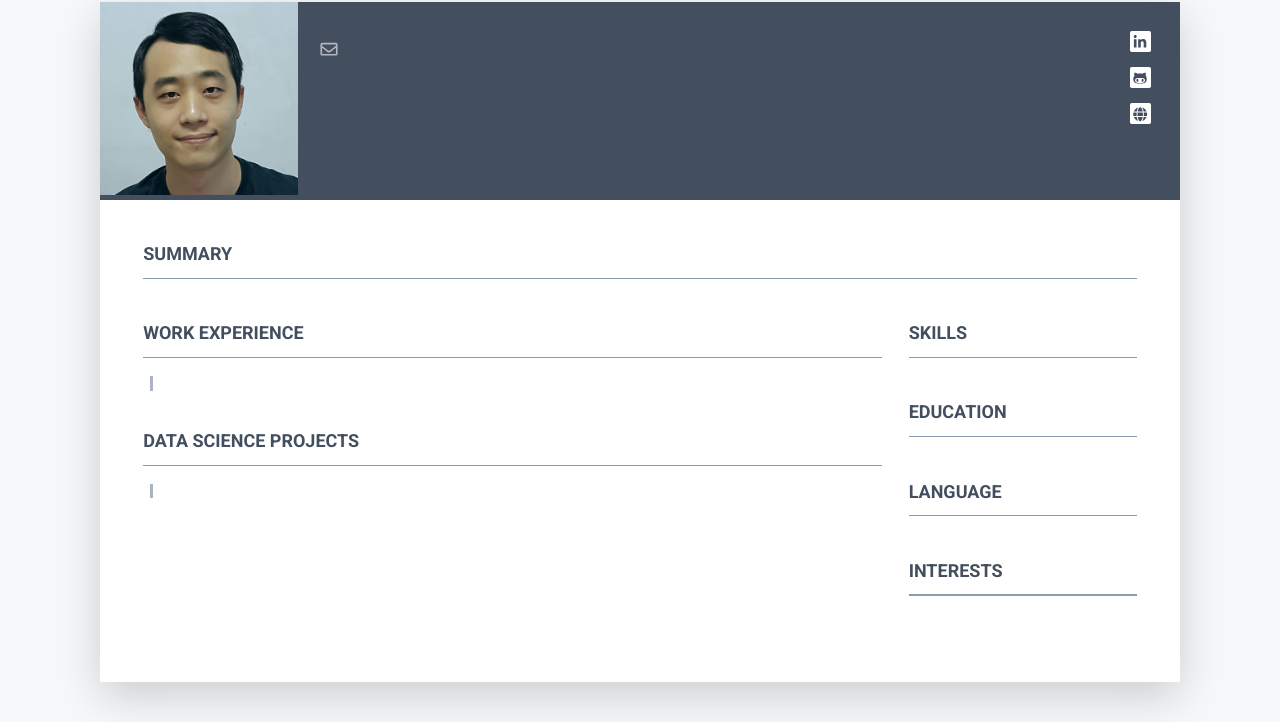
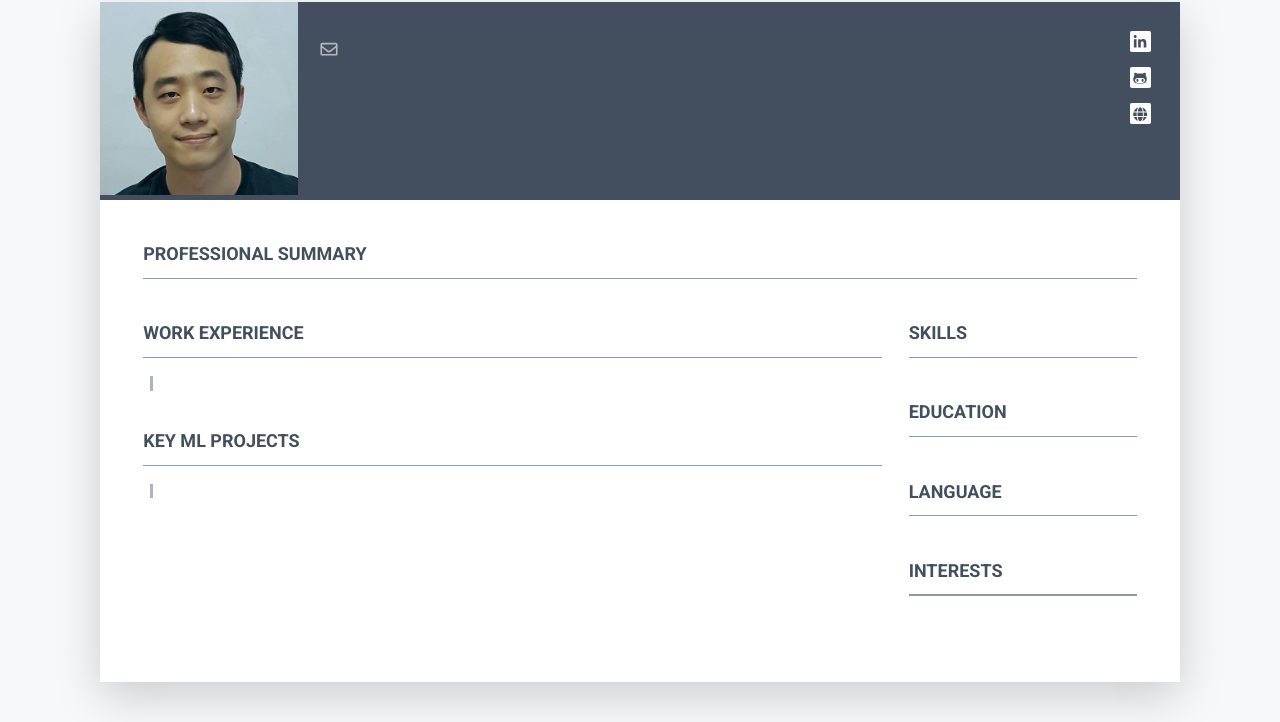
Before and after one commit to chern1990/resume-web, a FastAPI app: template templates/resume.html in a window 1280 px wide. Shown: the top 722 px of the page. Run offline with FastAPI, Linux system fonts and the light colour scheme; the template is opened without the code that fills it, so the values that code supplies are empty; some libraries are stand-ins or nearby versions.

Commit message:
Update resume.html

```diff
--- a/templates/resume.html
+++ b/templates/resume.html
@@ -2,16 +2,6 @@
 <html lang="en">
 
 <head>
-    <!-- Google tag (gtag.js) -->
-    <script async src="https://www.googletagmanager.com/gtag/js?id=G-G5N8NQ8HF9"></script>
-    <script>
-      window.dataLayer = window.dataLayer || [];
-      function gtag(){dataLayer.push(arguments);}
-      gtag('js', new Date());
-
-      gtag('config', 'G-G5N8NQ8HF9');
-    </script>
-
     <title>{{resume_title}}</title>
     <!-- Meta -->
     <meta charset="utf-8">
@@ -74,7 +64,7 @@
                 </header>
                 <div class="resume-body p-5">
                     <section class="resume-section summary-section mb-5">
-                        <h2 class="resume-section-title text-uppercase font-weight-bold pb-3 mb-3">Summary</h2>
+                        <h2 class="resume-section-title text-uppercase font-weight-bold pb-3 mb-3">Professional Summary</h2>
                         <div class="resume-section-content">
                             {% for s in summary %}
                                 {{s | safe}}
@@ -116,8 +106,7 @@
                                 </div>
                             </section>
                             <section class="resume-section experience-section mb-5">
-                                <h2 class="resume-section-title text-uppercase font-weight-bold pb-3 mb-3">Data Science
-                                    Projects</h2>
+                                <h2 class="resume-section-title text-uppercase font-weight-bold pb-3 mb-3">Key ML Projects</h2>
                                 <div class="resume-section-content">
                                     <div class="resume-timeline position-relative">
                                         <article class="position-relative pb-3">
```
